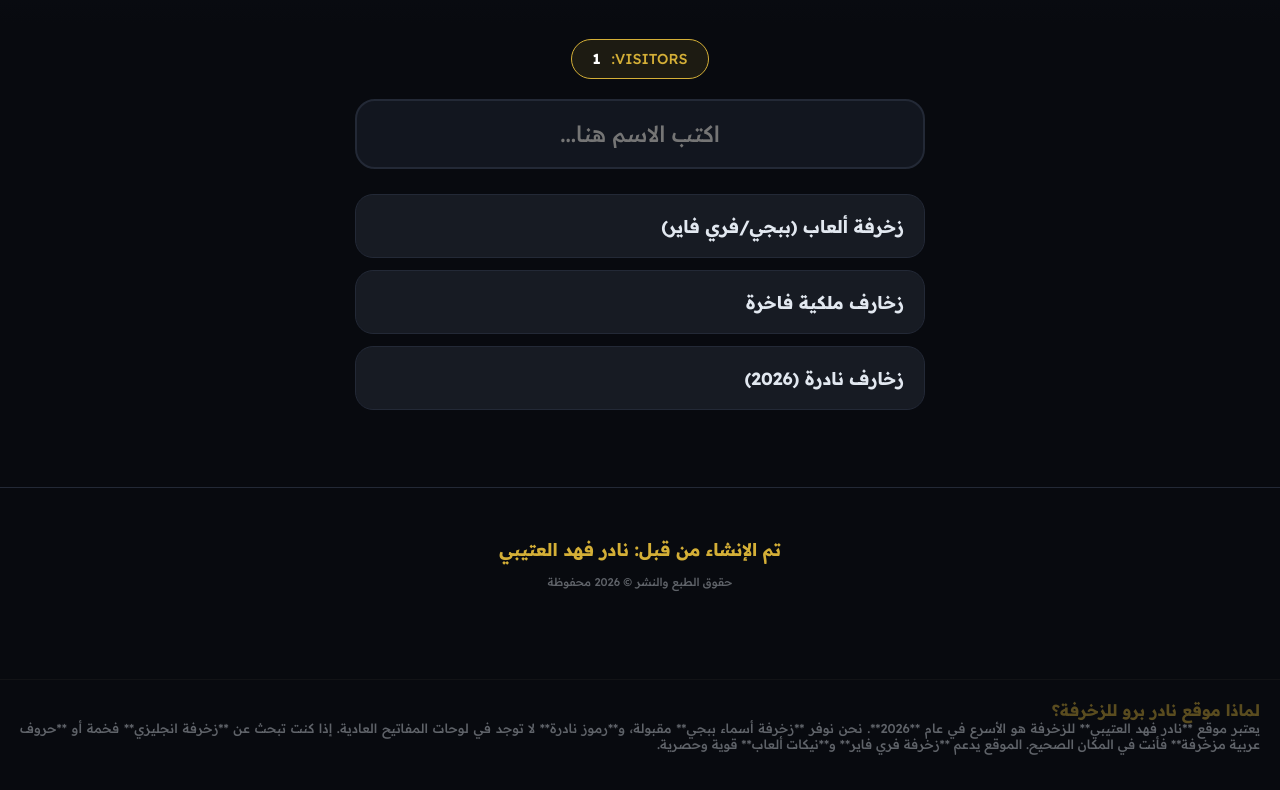
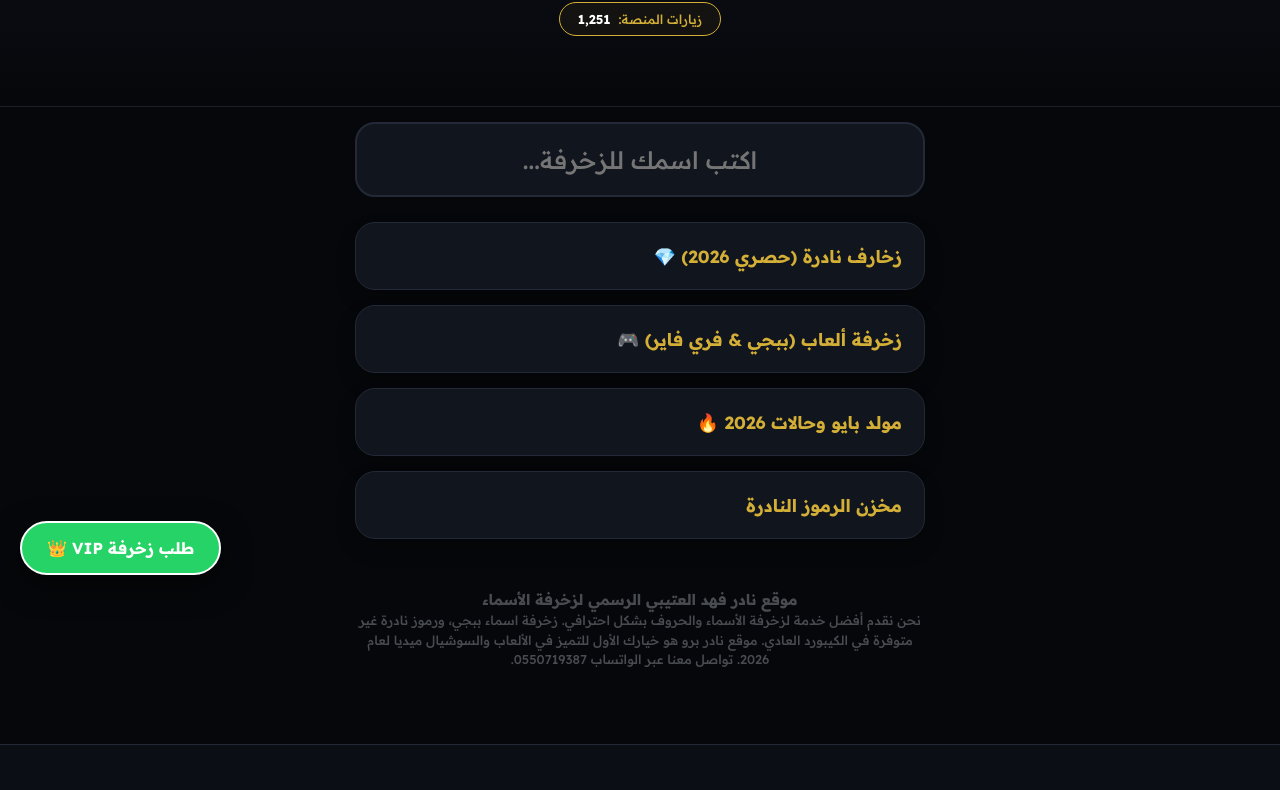
Before and after one commit to nader14422020-glitch/NaderFahad-zahrafa, a plain HTML site: page index.html in a window 1280 px wide. Shown: the part 205-995 px from the top of the page. Drawn offline with Linux system fonts and the light colour scheme.

Commit message:
Update index.html

```diff
--- a/index.html
+++ b/index.html
@@ -1,199 +1,140 @@
 <!DOCTYPE html>
 <html lang="ar" dir="rtl">
 <head>
-    <meta name="description" content="موقع نادر فهد العتيبي لزخرفة الأسماء الاحترافية 2026. زخرفة ببجي، فري فاير، ورموز نادرة وحروف مميزة.">
-<meta name="keywords" content="زخرفة, زخرفة اسماء, ببجي, نادر فهد العتيبي, رموز نادرة, زخرفة عربي, زخرفة انجليزي, اسماء فخمة, 2026">
-<meta name="author" content="نادر فهد العتيبي">
-
-<meta property="og:title" content="نادر برو 2026 | عالم الزخرفة">
-<meta property="og:description" content="احصل على أفخم الزخارف والرموز النادرة مجاناً.">
-<meta property="og:image" content="رابط_صورة_لوجو_موقعك">
-
     <meta charset="UTF-8">
     <meta name="viewport" content="width=device-width, initial-scale=1.0, maximum-scale=1.0, user-scalable=no">
-    <title>NADER PRO 2026 | المنصة العالمية</title>
+
+    <title>زخرفة اسماء | نادر برو 2026 | رموز نادرة VIP</title>
+    <meta name="description" content="موقع نادر فهد العتيبي الرسمي لزخرفة الأسماء الاحترافية لعام 2026. زخرفة ببجي، رموز نادرة، وحروف مميزة وحالات تيك توك.">
+    <meta name="keywords" content="زخرفة, زخرفة اسماء, ببجي, نادر فهد العتيبي, رموز نادرة, زخرفة عربي, زخرفة انجليزي, اسماء فخمة, 2026, زخرفة تيك توك, 0550719387">
+    <meta name="author" content="نادر فهد العتيبي">
 
     <link href="https://fonts.googleapis.com/css2?family=Orbitron:wght@700;900&family=Readex+Pro:wght@300;500;700&display=swap" rel="stylesheet">
 
     <style>
         :root {
             --primary: #d4af37;
-            --bg: #080a0f;
-            --card-bg: #12161f;
+            --bg: #05070a;
+            --card-bg: #11151d;
             --text: #e2e8f0;
-            --accent: #4f46e5;
         }
 
-        * {
-            margin: 0; padding: 0; box-sizing: border-box;
-            -webkit-tap-highlight-color: transparent;
-            font-family: 'Readex Pro', sans-serif;
-        }
+        * { margin: 0; padding: 0; box-sizing: border-box; -webkit-tap-highlight-color: transparent; font-family: 'Readex Pro', sans-serif; }
 
-        body {
-            background-color: var(--bg);
-            color: var(--text);
-            padding-bottom: 50px;
-        }
+        body { background-color: var(--bg); color: var(--text); padding-bottom: 100px; overflow-x: hidden; }
 
-        /* الهوية البصرية لنادر فهد */
-        .header-brand {
-            text-align: center;
-            padding: 40px 20px;
-            background: linear-gradient(to bottom, #11141d, var(--bg));
-        }
-
-        .main-avatar {
-            width: 85px; height: 85px;
-            background: var(--primary);
-            border-radius: 22px;
-            margin: 0 auto 15px;
-            display: flex; align-items: center; justify-content: center;
-            font-family: 'Orbitron'; font-size: 2.5rem; color: #000;
-            box-shadow: 0 10px 30px rgba(212, 175, 55, 0.3);
-            transform: rotate(-5deg);
-        }
-
-        .title-gold {
-            font-family: 'Orbitron'; font-size: 1.4rem; color: var(--primary);
-            letter-spacing: 2px; text-transform: uppercase;
-        }
+        /* الهوية البصرية (الأفاتار واللوجو) */
+        .header-brand { text-align: center; padding: 50px 20px; background: linear-gradient(to bottom, #11141d, var(--bg)); border-bottom: 1px solid #1a1e29; }
+        .main-avatar { width: 90px; height: 90px; background: var(--primary); border-radius: 25px; margin: 0 auto 15px; display: flex; align-items: center; justify-content: center; font-family: 'Orbitron'; font-size: 2.8rem; color: #000; box-shadow: 0 0 40px rgba(212, 175, 55, 0.2); transform: rotate(-3deg); border: 4px solid #fff; animation: morph 6s ease-in-out infinite; }
+        @keyframes morph { 0%, 100% { border-radius: 25px; } 50% { border-radius: 45px; } }
+        .title-gold { font-family: 'Orbitron'; font-size: 1.6rem; color: var(--primary); letter-spacing: 2px; text-shadow: 0 0 15px rgba(212, 175, 55, 0.3); }
 
         .container { max-width: 600px; margin: auto; padding: 15px; }
 
-        /* صندوق الإدخال الذكي */
-        .input-box {
-            width: 100%; height: 70px;
-            background: var(--card-bg);
-            border: 2px solid #232936;
-            border-radius: 20px;
-            padding: 0 25px;
-            color: #fff; font-size: 1.4rem; text-align: center;
-            margin-bottom: 25px; outline: none;
-            transition: 0.3s;
-        }
+        /* عداد الزوار */
+        .visitor-counter { background: rgba(212, 175, 55, 0.05); border: 1px solid var(--primary); padding: 8px 18px; border-radius: 50px; display: inline-flex; align-items: center; gap: 8px; margin: 20px 0; font-family: 'Orbitron'; font-size: 0.8rem; color: var(--primary); }
+        .counter-num { color: #fff; font-weight: 900; }
 
-        .input-box:focus { border-color: var(--primary); box-shadow: 0 0 20px rgba(212, 175, 55, 0.1); }
+        /* منطقة الإدخال */
+        .input-box { width: 100%; height: 75px; background: var(--card-bg); border: 2px solid #232936; border-radius: 20px; padding: 0 25px; color: #fff; font-size: 1.5rem; text-align: center; margin-bottom: 25px; outline: none; transition: 0.3s; }
+        .input-box:focus { border-color: var(--primary); box-shadow: 0 0 25px rgba(212, 175, 55, 0.15); }
 
-        /* نظام القوائم القابلة للمس */
-        .menu-section {
-            background: var(--card-bg);
-            border-radius: 18px;
-            margin-bottom: 12px;
-            overflow: hidden;
-            border: 1px solid #232936;
-        }
+        /* القوائم التفاعلية */
+        .menu-section { background: var(--card-bg); border-radius: 20px; margin-bottom: 15px; overflow: hidden; border: 1px solid #232936; box-shadow: 0 10px 20px rgba(0,0,0,0.2); transition: 0.3s; }
+        .menu-header { padding: 22px; display: flex; justify-content: space-between; align-items: center; cursor: pointer; font-weight: 700; font-size: 1.1rem; color: var(--primary); }
+        .menu-content { display: none; padding: 20px; grid-template-columns: 1fr; gap: 12px; border-top: 1px solid #232936; background: rgba(0,0,0,0.2); }
+        .menu-section.active .menu-content { display: grid; }
 
-        .menu-header {
-            padding: 20px;
-            display: flex; justify-content: space-between; align-items: center;
-            cursor: pointer; font-weight: 700; font-size: 1.1rem;
-            background: rgba(255,255,255,0.02);
-        }
+        .result-item { background: rgba(255,255,255,0.03); padding: 20px; border-radius: 15px; display: flex; justify-content: space-between; align-items: center; font-size: 1.3rem; cursor: pointer; border: 1px solid transparent; }
+        .result-item:active { transform: scale(0.95); background: var(--primary); color: #000; }
 
-        .menu-content {
-            display: none;
-            padding: 15px;
-            grid-template-columns: 1fr;
-            gap: 10px;
-            border-top: 1px solid #232936;
-        }
+        /* لوحة الرموز النادرة */
+        .rare-grid { display: grid; grid-template-columns: repeat(auto-fill, minmax(60px, 1fr)); gap: 10px; }
+        .sym-btn { background: #1c222d; height: 65px; display: flex; align-items: center; justify-content: center; border-radius: 15px; font-size: 1.6rem; cursor: pointer; border: 1px solid #333; }
+        .sym-btn:active { background: var(--primary); color: #000; }
 
-        .menu-section.active .menu-content { display: grid; }
-        .menu-section.active .menu-header i { transform: rotate(-135deg); }
+        /* زر الربح واتساب (تم تحديث الرقم الخاص بك هنا) */
+        .whatsapp-profit { position: fixed; bottom: 20px; left: 20px; background: #25d366; color: white; padding: 15px 25px; border-radius: 50px; text-decoration: none; font-weight: bold; box-shadow: 0 10px 30px rgba(0,0,0,0.5); z-index: 10000; display: flex; align-items: center; gap: 8px; border: 2px solid #fff; }
 
-        .result-item {
-            background: rgba(255,255,255,0.03);
-            padding: 18px; border-radius: 12px;
-            display: flex; justify-content: space-between; align-items: center;
-            font-size: 1.2rem; border: 1px solid transparent;
-        }
+        /* التذييل الرسمي */
+        footer { margin-top: 60px; padding: 50px 20px; text-align: center; border-top: 1px solid #232936; background: #0b0e14; }
+        .dev-tag { color: var(--primary); font-weight: bold; font-size: 1.2rem; }
 
-        /* عداد الزوار */
-        .visitor-counter {
-            background: rgba(212, 175, 55, 0.1);
-            border: 1px solid var(--primary);
-            padding: 10px 20px;
-            border-radius: 50px;
-            display: inline-flex;
-            align-items: center;
-            gap: 10px;
-            margin-bottom: 20px;
-            font-family: 'Orbitron';
-            font-size: 0.9rem;
-            color: var(--primary);
-        }
-
-        .counter-num { font-weight: 900; color: #fff; letter-spacing: 1px; }
-
-        footer {
-            margin-top: 50px; padding: 40px 20px;
-            text-align: center; border-top: 1px solid #232936;
-        }
-
-        .dev-tag { color: var(--primary); font-weight: bold; font-size: 1.1rem; margin-top: 10px; }
-
-        #toast {
-            position: fixed; bottom: 20px; left: 50%; transform: translateX(-50%);
-            background: var(--primary); color: #000; padding: 12px 30px;
-            border-radius: 50px; font-weight: bold; z-index: 1000;
-            display: none;
-        }
+        #toast { position: fixed; top: 20px; left: 50%; transform: translateX(-50%); background: var(--primary); color: #000; padding: 12px 35px; border-radius: 50px; font-weight: bold; z-index: 11000; display: none; }
     </style>
 </head>
 <body>
 
-<div id="toast">تم النسخ بنجاح!</div>
+<div id="toast">تم النسخ بنجاح ✨</div>
+
+<a href="https://wa.me/966550719387" class="whatsapp-profit" target="_blank">
+    <span>طلب زخرفة VIP 👑</span>
+</a>
 
 <div class="header-brand">
     <div class="main-avatar">N</div>
     <div class="title-gold">NADER PRO 2026</div>
-    <p style="opacity: 0.5; font-size: 0.8rem; margin-top: 5px;">نظام الزخرفة العالمي المعتمد</p>
+    <div class="visitor-counter">
+        <span>زيارات المنصة:</span>
+        <span id="count" class="counter-num">...</span>
+    </div>
 </div>
 
-<div class="container" style="text-align: center;">
+<div class="container">
+    <input type="text" id="userInput" class="input-box" placeholder="اكتب اسمك للزخرفة..." oninput="updateAll()">
 
-    <div class="visitor-counter">
-        <span>VISITORS:</span>
-        <span id="count" class="counter-num">...</span>
+    <div class="menu-section" onclick="toggleMenu(this)">
+        <div class="menu-header">زخارف نادرة (حصري 2026) 💎 <i></i></div>
+        <div class="menu-content" id="rareList"></div>
     </div>
 
-    <input type="text" id="userInput" class="input-box" placeholder="اكتب الاسم هنا..." oninput="updateAll()">
-
     <div class="menu-section" onclick="toggleMenu(this)">
-        <div class="menu-header">زخرفة ألعاب (ببجي/فري فاير) <i></i></div>
+        <div class="menu-header">زخرفة ألعاب (ببجي & فري فاير) 🎮 <i></i></div>
         <div class="menu-content" id="gamingList"></div>
     </div>
 
     <div class="menu-section" onclick="toggleMenu(this)">
-        <div class="menu-header">زخارف ملكية فاخرة <i></i></div>
-        <div class="menu-content" id="royalList"></div>
+        <div class="menu-header">مولد بايو وحالات 2026 🔥 <i></i></div>
+        <div class="menu-content" id="bioList"></div>
     </div>
 
     <div class="menu-section" onclick="toggleMenu(this)">
-        <div class="menu-header">زخارف نادرة (2026) <i></i></div>
-        <div class="menu-content" id="rareList"></div>
+        <div class="menu-header">مخزن الرموز النادرة <i></i></div>
+        <div class="menu-content">
+            <div id="symbolsBox" class="rare-grid"></div>
+        </div>
     </div>
+
+    <article style="margin-top: 50px; opacity: 0.3; font-size: 0.8rem; text-align: center; line-height: 1.5;">
+        <h3>موقع نادر فهد العتيبي الرسمي لزخرفة الأسماء</h3>
+        <p>نحن نقدم أفضل خدمة لزخرفة الأسماء والحروف بشكل احترافي. زخرفة اسماء ببجي، ورموز نادرة غير متوفرة في الكيبورد العادي. موقع نادر برو هو خيارك الأول للتميز في الألعاب والسوشيال ميديا لعام 2026. تواصل معنا عبر الواتساب 0550719387.</p>
+    </article>
 </div>
 
 <footer>
     <div class="dev-tag">تم الإنشاء من قبل: نادر فهد العتيبي</div>
-    <div style="font-size: 0.7rem; margin-top: 15px; opacity: 0.4;">حقوق الطبع والنشر © 2026 محفوظة</div>
+    <p style="opacity: 0.4; font-size: 0.7rem; margin-top: 10px;">جميع الحقوق محفوظة © 2026 | الإصدار الاحترافي</p>
 </footer>
 
 <script>
-    // كود العداد المباشر
-    function updateCounter() {
-        // استبدل 'nader_pro_2026' بأي اسم فريد خاص بك
-        const storageKey = 'nader_visitor_count';
-        let count = localStorage.getItem(storageKey) || 0;
-        count = parseInt(count) + 1;
-        localStorage.setItem(storageKey, count);
-        document.getElementById('count').innerText = count.toLocaleString();
+    const symbols = ['𓆩','𓆪','𓅓','♰','☬','卍','〆','々','๛','⚚','🔱','💎','👑','⚡','⚔️','🛡️','💀','☠️','🧿','🔮','🔥','✨','🦅','🐉','🦁','ﷲ','﷽','ﷻ','۞','☪','𓊈','𓊉','⫷','⫸','₪','◈'];
+
+    const sBox = document.getElementById('symbolsBox');
+    symbols.forEach(s => {
+        const d = document.createElement('div');
+        d.className = 'sym-btn';
+        d.innerText = s;
+        d.onclick = (e) => { e.stopPropagation(); copy(s); };
+        sBox.appendChild(d);
+    });
+
+    function runCounter() {
+        let n = localStorage.getItem('vCount') || 1250;
+        n = parseInt(n) + 1;
+        localStorage.setItem('vCount', n);
+        document.getElementById('count').innerText = n.toLocaleString();
     }
-
-    // تشغيل العداد عند التحميل
-    updateCounter();
+    runCounter();
 
     function toggleMenu(el) { el.classList.toggle('active'); }
 
@@ -201,9 +142,9 @@
         const text = document.getElementById('userInput').value;
         if(!text) return;
 
-        render('gamingList', [`〆${text}〆`, `々${text}々`, `亗${text}亗`, `『${text}』`]);
-        render('royalList', [`꧁ ${text} ꧂`, `♛ ${text} ♛`, `♔ ${text} ♔`, `★彡 ${text} 彡★`]);
-        render('rareList', [`𓆩 ${text} 𓆪`, `𓊈 ${text} 𓊉`, `⫷ ${text} ⫸`, `₪ ${text} ₪`]);
+        render('rareList', [`𓆩 ${text} 𓆪`, `𓊈 ${text} 𓊉`, `⫷ ${text} ⫸`, `₪ ${text} ₪`, `◈ ${text} ◈`]);
+        render('gamingList', [`〆${text}〆`, `々${text}々`, `๛${text}๛`, `亗${text}亗`, `『${text}』`]);
+        render('bioList', [`Official Account ${text} ✨`, `Welcome to ${text} World 🌎`, `VIP User | ${text} | 👑`]);
     }
 
     function render(id, items) {
@@ -228,10 +169,3 @@
 
 </body>
 </html>
-<section style="margin-top: 50px; padding: 20px; font-size: 0.8rem; opacity: 0.4; text-align: justify; border-top: 1px solid #222;">
-    <h3 style="font-size: 1rem; color: var(--primary);">لماذا موقع نادر برو للزخرفة؟</h3>
-    <p>
-        يعتبر موقع **نادر فهد العتيبي** للزخرفة هو الأسرع في عام **2026**. نحن نوفر **زخرفة أسماء ببجي** مقبولة،
-        و**رموز نادرة** لا توجد في لوحات المفاتيح العادية. إذا كنت تبحث عن **زخرفة انجليزي** فخمة أو **حروف عربية مزخرفة** فأنت في المكان الصحيح. الموقع يدعم **زخرفة فري فاير** و**نيكات ألعاب** قوية وحصرية.
-    </p>
-</section>
```
